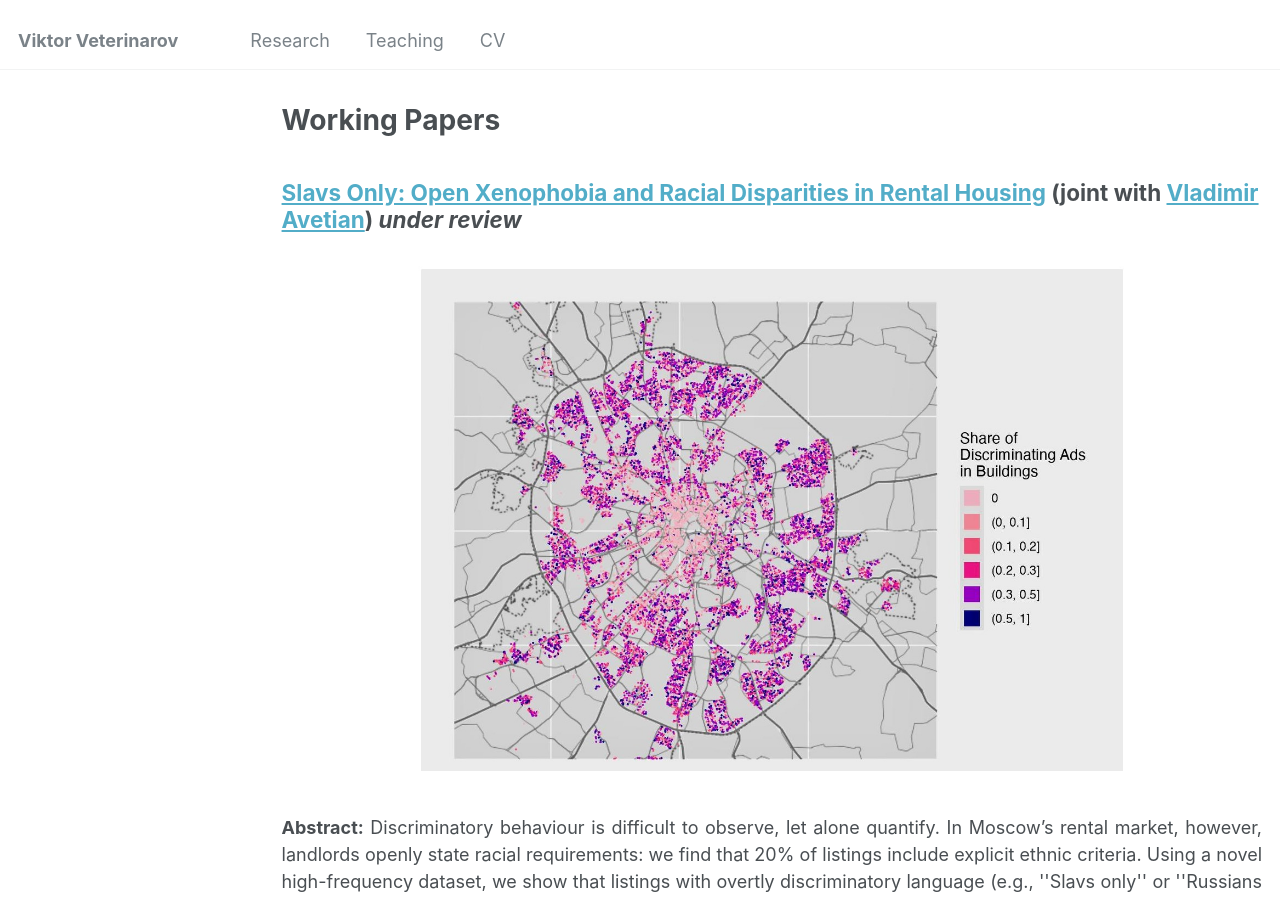
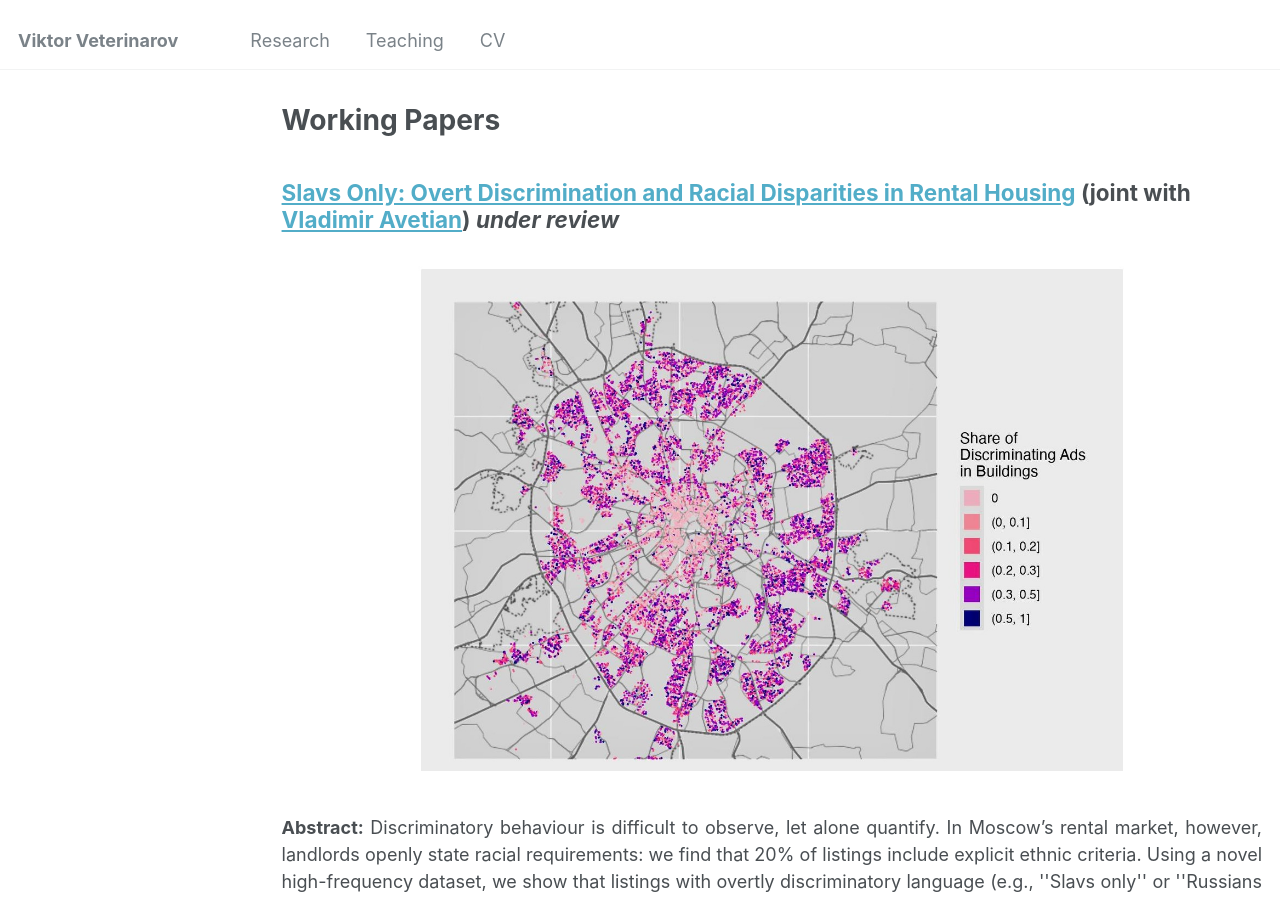
Before and after one commit to viktorveterinarov/viktorveterinarov.github.io, a Jekyll site: the page built from _pages/publications.md, in a window 1280 px wide and 900 px high. Built offline with Jekyll 4.4.1, drawn with Linux system fonts in a browser that asks for light colours.

Commit message:
Update publications.md

```diff
--- a/_pages/publications.md
+++ b/_pages/publications.md
@@ -7,7 +7,7 @@ author_profile: true
 
 {% include base_path %}
 
-<a href="https://dx.doi.org/10.2139/ssrn.4983808" target="_blank">Slavs Only: Open Xenophobia and Racial Disparities in Rental Housing</a> (joint with <a href="https://vladimir-avetian.github.io/" target="_blank">Vladimir Avetian</a>) <em>under review</em>
+<a href="https://dx.doi.org/10.2139/ssrn.4983808" target="_blank">Slavs Only: Overt Discrimination and Racial Disparities in Rental Housing</a> (joint with <a href="https://vladimir-avetian.github.io/" target="_blank">Vladimir Avetian</a>) <em>under review</em>
 -----
 
 
```
